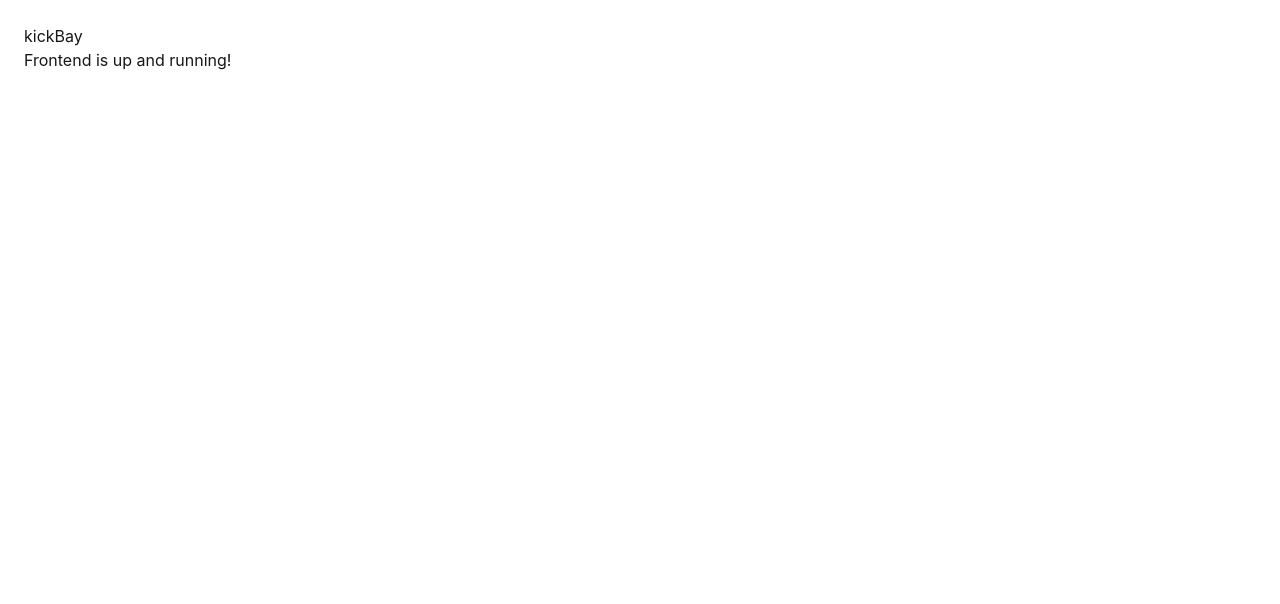
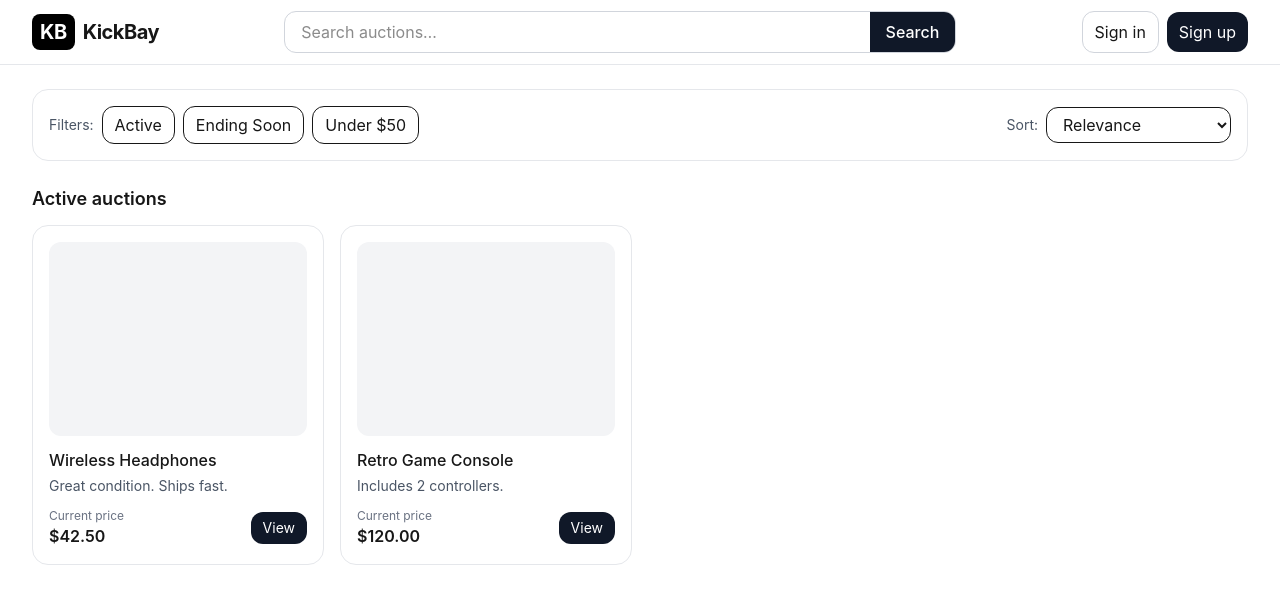
Before and after one commit to donneypr/eecs4413_auction, a Next.js app in the folder frontend/: page / in a window 1280 px wide. Shown: the top 604 px of the page. Built offline with nearby package versions, Linux system fonts and the light colour scheme.

Commit message:
small components of landing

```diff
--- a/frontend/app/layout.tsx
+++ b/frontend/app/layout.tsx
@@ -1,20 +1,21 @@
+// app/layout.tsx
 import type { Metadata } from "next";
 import "./globals.css";
+import Header from "@/components/Header";
 
 export const metadata: Metadata = {
-  title: "KickBay Auction Website",
-  description: "Online auction platform",
+  title: "KickBay",
+  description: "Auctions made simple.",
 };
 
-export default function RootLayout({
-  children,
-}: Readonly<{
-  children: React.ReactNode;
-}>) {
+export default function RootLayout({ children }: { children: React.ReactNode }) {
   return (
     <html lang="en">
-      <body className="antialiased">
-        {children}
+      <body className="bg-gray-50 text-gray-900">
+        <Header />
+        <main className="mx-auto max-w-7xl px-4 sm:px-6 lg:px-8 py-6">
+          {children}
+        </main>
       </body>
     </html>
   );
--- /dev/null
+++ b/frontend/app/not-found.tsx
@@ -0,0 +1,3 @@
+export default function NotFound() {
+  return <div>Page not found</div>;
+}
--- a/frontend/app/page.tsx
+++ b/frontend/app/page.tsx
@@ -1,9 +1,80 @@
-// import { API_BASE } from "@/lib/api";
-export default function Home() {
+// app/page.tsx
+import Link from "next/link";
+
+// Temporary mocked data — step 3 will replace with live fetch
+const MOCK = [
+  {
+    id: 1,
+    name: "Wireless Headphones",
+    description: "Great condition. Ships fast.",
+    current_price: "42.50",
+    end_time: "2025-12-05T18:30:00Z",
+  },
+  {
+    id: 2,
+    name: "Retro Game Console",
+    description: "Includes 2 controllers.",
+    current_price: "120.00",
+    end_time: "2025-12-06T14:00:00Z",
+  },
+];
+
+export default async function HomePage() {
+  // Step 3: Replace MOCK with a fetch like:
+  // const res = await fetch(`${process.env.NEXT_PUBLIC_API_BASE}/items/?status=active`, { cache: 'no-store', credentials: 'include' });
+  // const data = await res.ok ? await res.json() : { results: [] };
+
   return (
-    <main style={{ padding: 24 }}>
-      <h1>kickBay</h1>
-      <p>Frontend is up and running!</p>
-    </main>
+    <div className="space-y-6">
+      {/* Filters + Sort (UI only for now) */}
+      <section className="bg-white border border-gray-200 rounded-2xl p-4">
+        <div className="flex flex-col gap-3 md:flex-row md:items-center md:justify-between">
+          <div className="flex flex-wrap items-center gap-2">
+            <span className="text-sm text-gray-600">Filters:</span>
+            <button className="px-3 py-1.5 rounded-xl border hover:bg-gray-50">Active</button>
+            <button className="px-3 py-1.5 rounded-xl border hover:bg-gray-50">Ending Soon</button>
+            <button className="px-3 py-1.5 rounded-xl border hover:bg-gray-50">Under $50</button>
+          </div>
+          <div className="flex items-center gap-2">
+            <span className="text-sm text-gray-600">Sort:</span>
+            <select className="px-3 py-1.5 rounded-xl border bg-white">
+              <option value="relevance">Relevance</option>
+              <option value="ending_soon">Ending soon</option>
+              <option value="price_low_high">Price: Low → High</option>
+              <option value="price_high_low">Price: High → Low</option>
+              <option value="newest">Newest</option>
+            </select>
+          </div>
+        </div>
+      </section>
+
+      {/* Auctions grid */}
+      <section>
+        <h2 className="text-lg font-semibold mb-3">Active auctions</h2>
+        <ul className="grid gap-4 sm:grid-cols-2 lg:grid-cols-3 xl:grid-cols-4">
+          {MOCK.map((item) => (
+            <li key={item.id} className="group">
+              <div className="h-full bg-white rounded-2xl border border-gray-200 p-4 hover:shadow-sm transition">
+                <div className="aspect-[4/3] rounded-xl bg-gray-100 mb-3" />
+                <h3 className="font-medium mb-1 line-clamp-1">{item.name}</h3>
+                <p className="text-sm text-gray-600 line-clamp-2">{item.description}</p>
+                <div className="mt-3 flex items-center justify-between">
+                  <div>
+                    <div className="text-xs text-gray-500">Current price</div>
+                    <div className="font-semibold">${item.current_price}</div>
+                  </div>
+                  <Link
+                    href={`/items/${item.id}`}
+                    className="px-3 py-1.5 rounded-xl bg-gray-900 text-white text-sm hover:bg-gray-800"
+                  >
+                    View
+                  </Link>
+                </div>
+              </div>
+            </li>
+          ))}
+        </ul>
+      </section>
+    </div>
   );
 }
--- /dev/null
+++ b/frontend/components/Header.tsx
@@ -0,0 +1,72 @@
+// components/Header.tsx
+"use client";
+
+import { useRouter, useSearchParams } from "next/navigation";
+import { FormEvent, useState, useEffect } from "react";
+
+export default function Header() {
+  const router = useRouter();
+  const params = useSearchParams();
+  const initialQ = params.get("q") ?? "";
+  const [q, setQ] = useState(initialQ);
+
+  // Keep input in sync when URL changes client-side
+  useEffect(() => setQ(initialQ), [initialQ]);
+
+  const onSubmit = (e: FormEvent) => {
+    e.preventDefault();
+    const next = new URLSearchParams(params.toString());
+    if (q.trim()) next.set("q", q.trim());
+    else next.delete("q");
+    router.push(`/?${next.toString()}`);
+  };
+
+  return (
+    <header className="bg-white border-b border-gray-200">
+      <div className="mx-auto max-w-7xl px-4 sm:px-6 lg:px-8 h-16 flex items-center gap-4">
+        {/* Logo (top-left) */}
+        <a href="/" className="font-bold text-xl tracking-tight">
+          <span className="inline-block rounded-lg bg-black text-white px-2 py-1 mr-2">KB</span>
+          KickBay
+        </a>
+
+        {/* Centered Search */}
+        <div className="flex-1 flex justify-center">
+          <form onSubmit={onSubmit} className="w-full max-w-2xl">
+            <div className="flex rounded-xl border border-gray-300 overflow-hidden bg-white">
+              <input
+                value={q}
+                onChange={(e) => setQ(e.target.value)}
+                placeholder="Search auctions…"
+                className="w-full px-4 py-2 outline-none"
+                aria-label="Search auctions"
+              />
+              <button
+                type="submit"
+                className="px-4 py-2 bg-gray-900 text-white font-medium hover:bg-gray-800"
+              >
+                Search
+              </button>
+            </div>
+          </form>
+        </div>
+
+        {/* Auth (top-right) */}
+        <div className="flex items-center gap-2">
+          <a
+            href="/login"
+            className="px-3 py-2 rounded-xl border border-gray-300 hover:bg-gray-100"
+          >
+            Sign in
+          </a>
+          <a
+            href="/signup"
+            className="px-3 py-2 rounded-xl bg-gray-900 text-white hover:bg-gray-800"
+          >
+            Sign up
+          </a>
+        </div>
+      </div>
+    </header>
+  );
+}
```
